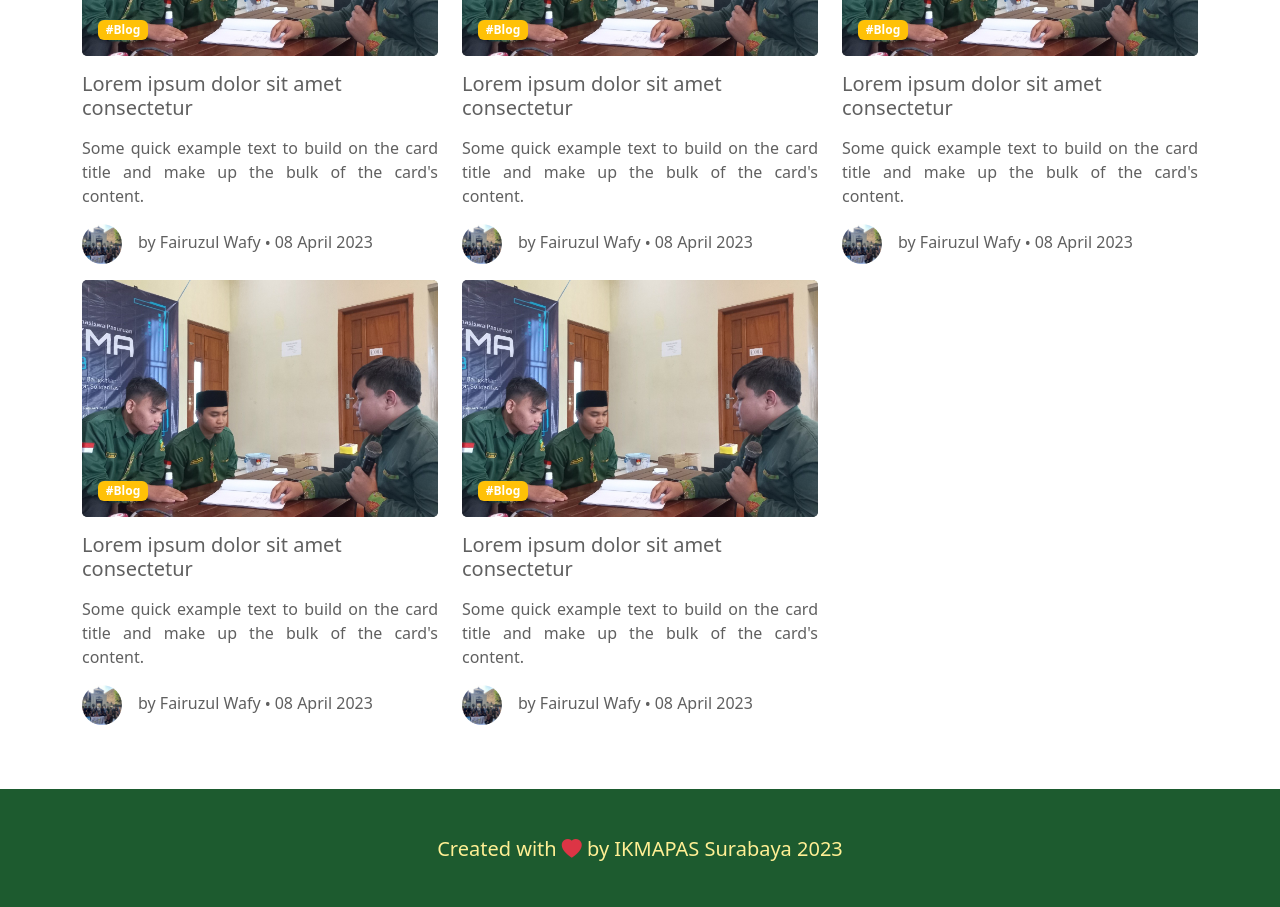
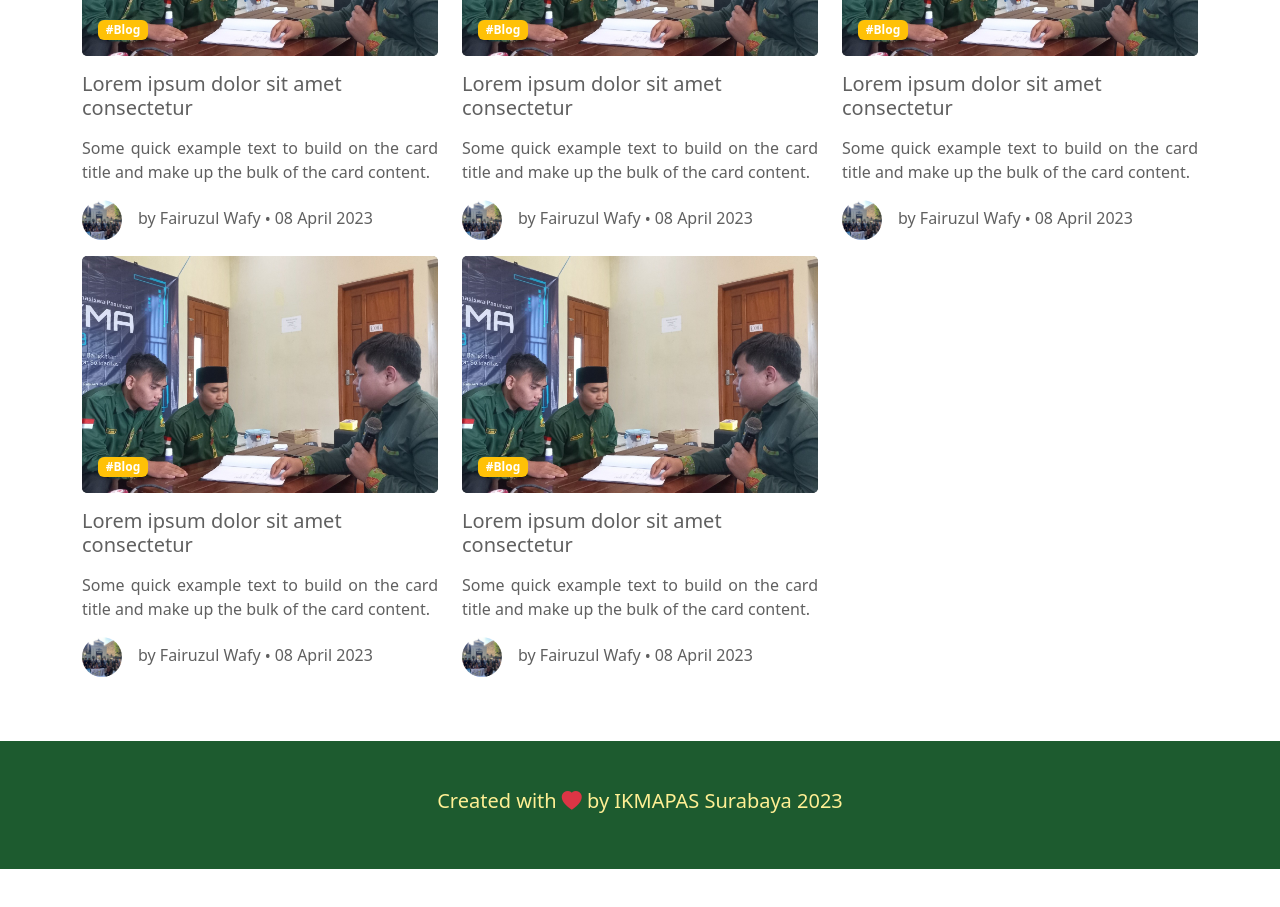
Before and after one commit to nasehqusyairy/ikmapas-surabaya, a Next.js app: page /news in a window 1280 px wide. Shown: the part 940-1847 px from the top of the page. After the commit the page ends 1809 px from the top, so only its background shows below. Built offline with nearby package versions, Linux system fonts and the light colour scheme.

Commit message:
Escape Chars

```diff
--- a/src/pages/news/index.tsx
+++ b/src/pages/news/index.tsx
@@ -74,7 +74,7 @@
                   </div>
                 </div>
                 <h5 className="card-title mb-3"> <Link className="text-decoration-none text-body" href='/news/blog-1'>Lorem ipsum dolor sit amet consectetur</Link> </h5>
-                <p className="card-text text-justify">Some quick example text to build on the card title and make up the bulk of the card's content.</p>
+                <p className="card-text text-justify">Some quick example text to build on the card title and make up the bulk of the card content.</p>
                 <span ><img width={40} src={img4.src} className="me-3 rounded-circle" alt="" /></span>
                 <span >by Fairuzul Wafy</span>
                 <span className="mx-1">•</span>
```
